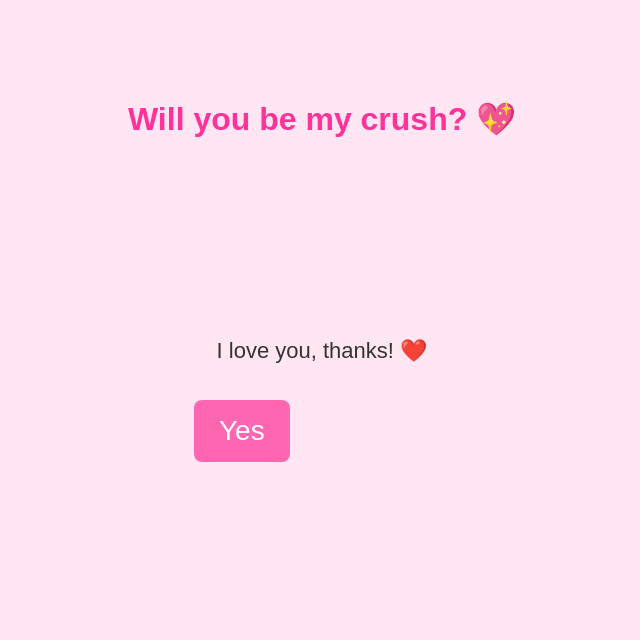
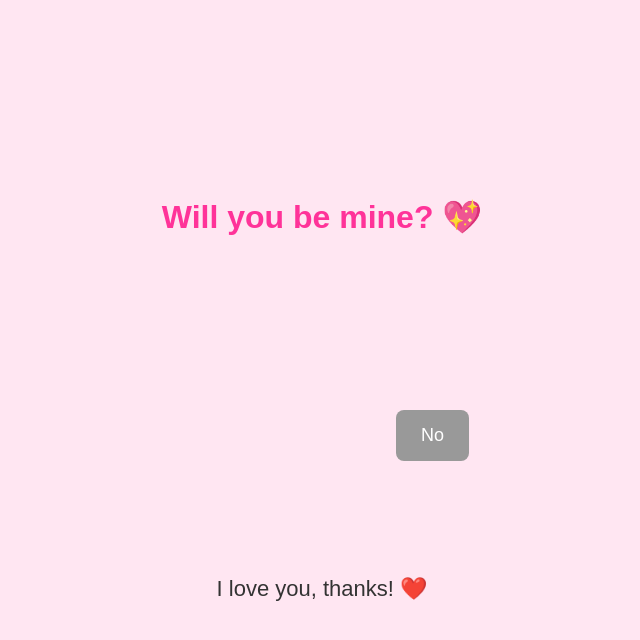
Before and after one commit to Qin14349/be-my-crushiecakes, a plain HTML site: page index.html in a window 1280 px wide. Both pictures are taken after a click on the button "Yes". Shown: the whole page, without its empty margins (318-958 px from the left). Drawn offline with Linux system fonts and the light colour scheme.

Commit message:
Add files via upload

```diff
--- a/index.html
+++ b/index.html
@@ -8,11 +8,18 @@
     body {
       font-family: Arial, sans-serif;
       text-align: center;
-      margin-top: 100px;
+      margin: 0;
+      padding: 0;
+      height: 100vh;
       background: #ffe6f2;
+      display: flex;
+      flex-direction: column;
+      justify-content: center;
+      align-items: center;
     }
     h1 {
       color: #ff3399;
+      margin-bottom: 40px;
     }
     #yesBtn, #noBtn {
       padding: 15px 25px;
@@ -20,29 +27,28 @@
       border: none;
       border-radius: 8px;
       cursor: pointer;
-      position: absolute;
+      margin: 10px;
+      position: absolute; /* So the No button can move */
     }
     #yesBtn {
       background-color: #ff66b2;
       color: white;
-      left: 40%;
-      top: 50%;
     }
     #noBtn {
       background-color: #999;
       color: white;
-      left: 55%;
-      top: 50%;
     }
     #message {
-      margin-top: 200px;
+      margin-top: 300px;
       font-size: 22px;
       color: #333;
+      text-align: center;
+      padding: 0 15px;
     }
   </style>
 </head>
 <body>
-  <h1>Will you be my crush? 💖</h1>
+  <h1>Will you be mine? 💖</h1>
   <button id="yesBtn">Yes</button>
   <button id="noBtn">No</button>
   <p id="message"></p>
@@ -61,19 +67,34 @@
     ];
     let noCount = 0;
 
+    // Center Yes button at first
+    yesBtn.style.left = "40%";
+    yesBtn.style.top = "50%";
+
+    // Place No button a bit to the right
+    noBtn.style.left = "55%";
+    noBtn.style.top = "50%";
+
     yesBtn.addEventListener("click", () => {
       message.textContent = "I love you, thanks! ❤️";
-      yesBtn.style.fontSize = "28px";
-      noBtn.style.display = "none";
+      yesBtn.style.display = "none"; // Yes disappears
     });
 
-    noBtn.addEventListener("mouseenter", () => {
+    // Works on both hover and touch (for mobile)
+    noBtn.addEventListener("mouseenter", moveNo);
+    noBtn.addEventListener("touchstart", moveNo);
 
-      const x = Math.random() * (window.innerWidth - noBtn.offsetWidth);
-      const y = Math.random() * (window.innerHeight - noBtn.offsetHeight - 50);
+    function moveNo() {
+      const winWidth = window.innerWidth;
+      const winHeight = window.innerHeight;
+      const btnWidth = noBtn.offsetWidth;
+      const btnHeight = noBtn.offsetHeight;
+
+      const x = Math.random() * (winWidth - btnWidth);
+      const y = Math.random() * (winHeight - btnHeight - 50);
+
       noBtn.style.left = `${x}px`;
       noBtn.style.top = `${y}px`;
-
 
       if (noCount < noMessages.length) {
         message.textContent = noMessages[noCount];
@@ -81,7 +102,7 @@
       } else {
         message.textContent = "Now you have no choice 😘";
       }
-    });
+    }
   </script>
 </body>
 </html>
```
